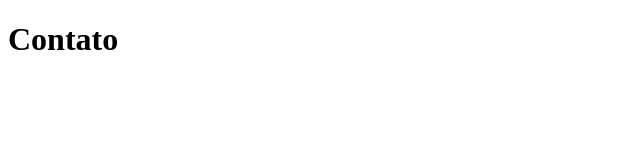
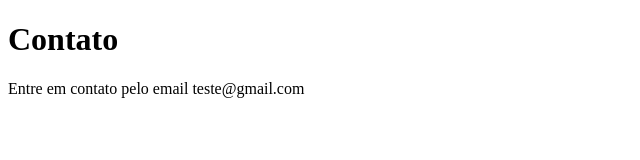
Before and after one commit to reinoldes1/testando, a plain HTML site: page contato.html in a window 1280 px wide. Shown: the whole page, without its empty margins (0-640 px from the left). Drawn offline with Linux system fonts and the light colour scheme.

Commit message:
adicionando email

```diff
--- a/contato.html
+++ b/contato.html
@@ -8,5 +8,6 @@
 </head>
 <body>
     <h1>Contato</h1>
+    <p>Entre em contato pelo email teste@gmail.com</p>
 </body>
 </html>
```
